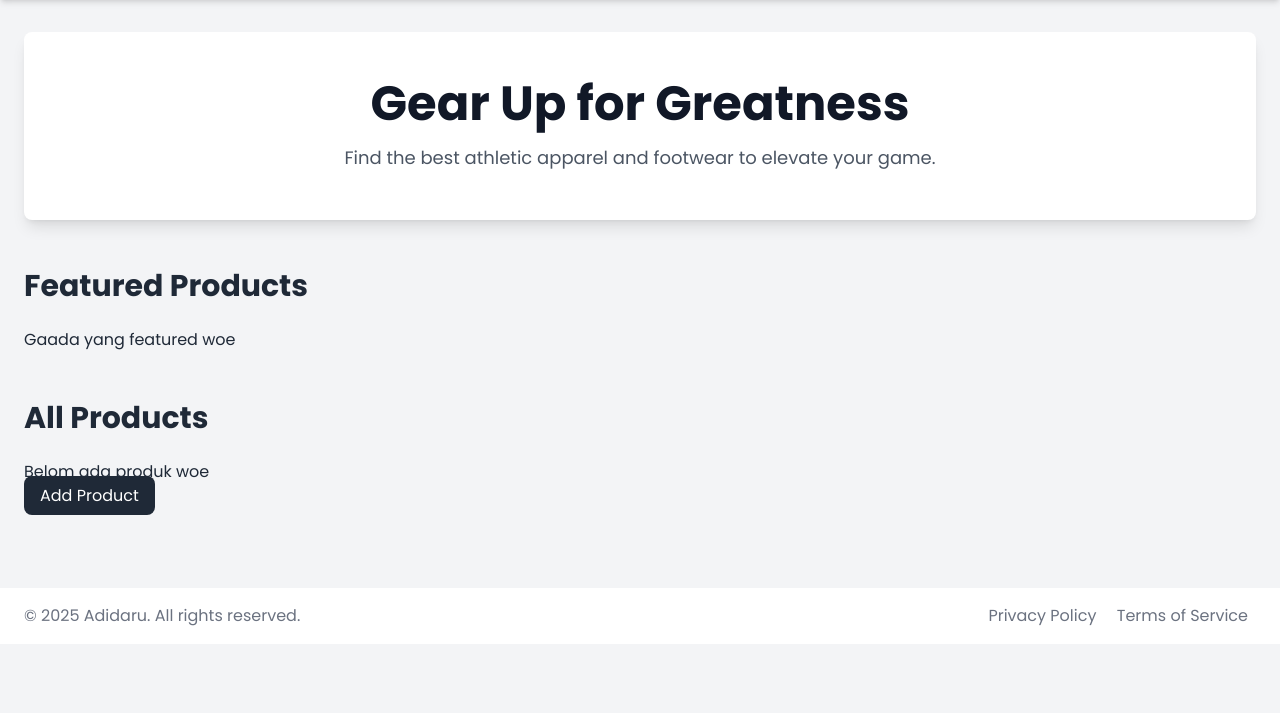
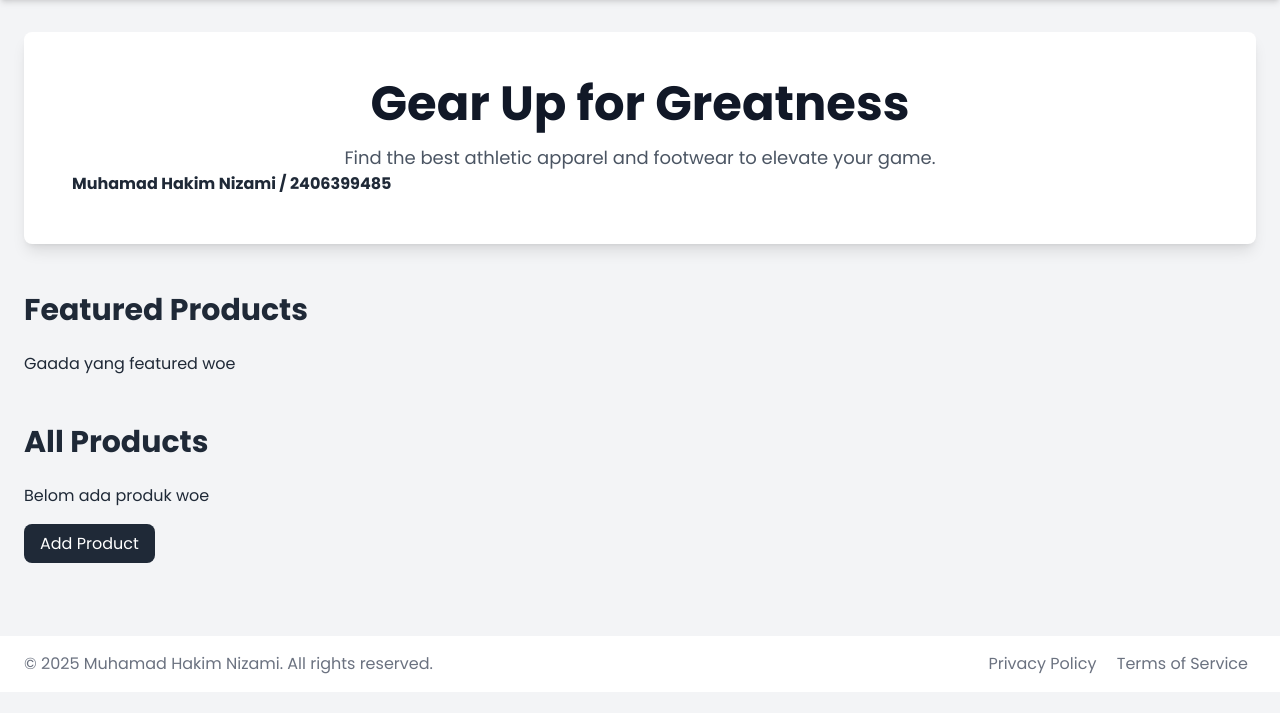
Before and after one commit to kimnzh/adidaru, a Django app: page / in a window 1280 px wide. Shown: the part 64-777 px from the top of the page. Run offline with Django 5.2, Linux system fonts and the light colour scheme; data that the repository does not hold is empty; some libraries are stand-ins or nearby versions.

Commit message:
feat: updated readme (tugas 3 done)

```diff
--- a/main/templates/store/base.html
+++ b/main/templates/store/base.html
@@ -40,7 +40,7 @@
     <footer class="bg-white mt-12">
       <div class="container mx-auto px-6 py-4">
         <div class="flex justify-between items-center">
-          <p class="text-gray-500">&copy; 2025 Adidaru. All rights reserved.</p>
+          <p class="text-gray-500">&copy; 2025 Muhamad Hakim Nizami. All rights reserved.</p>
           <div>
             <a href="#" class="text-gray-500 hover:text-gray-800 mx-2">Privacy Policy</a>
             <a href="#" class="text-gray-500 hover:text-gray-800 mx-2">Terms of Service</a>
--- a/main/templates/store/home.html
+++ b/main/templates/store/home.html
@@ -5,6 +5,7 @@
   <p class="text-lg text-gray-600">
     Find the best athletic apparel and footwear to elevate your game.
   </p>
+  <h1 class="w-full text-left font-bold">Muhamad Hakim Nizami / 2406399485</h1>
 </div>
 
 <!-- Featured Products Section -->
@@ -44,7 +45,7 @@
   <h2 class="text-3xl font-bold text-gray-800 mb-6">All Products</h2>
   <div class="grid grid-cols-1 sm:grid-cols-2 md:grid-cols-3 lg:grid-cols-4 gap-8">
     {% if not all_products %}
-    <div>Belom ada produk woe</div>
+    <div class="mb-6">Belom ada produk woe</div>
     {% else %} {% for product in all_products %}
     <div
       class="bg-white rounded-lg shadow-lg overflow-hidden transform hover:-translate-y-1 transition-transform duration-300 mb-6"
```
Also changed, not shown: README.md.
